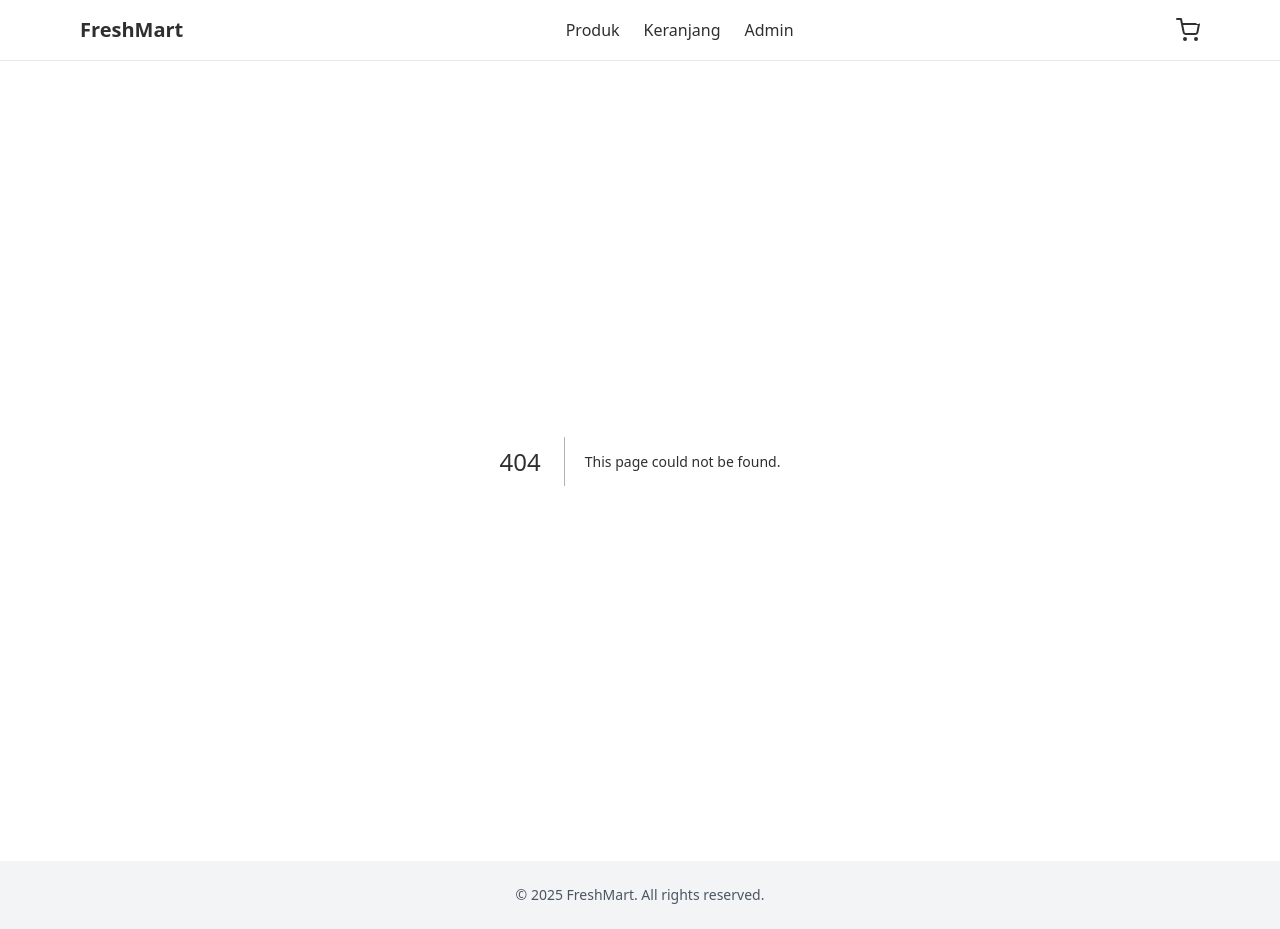
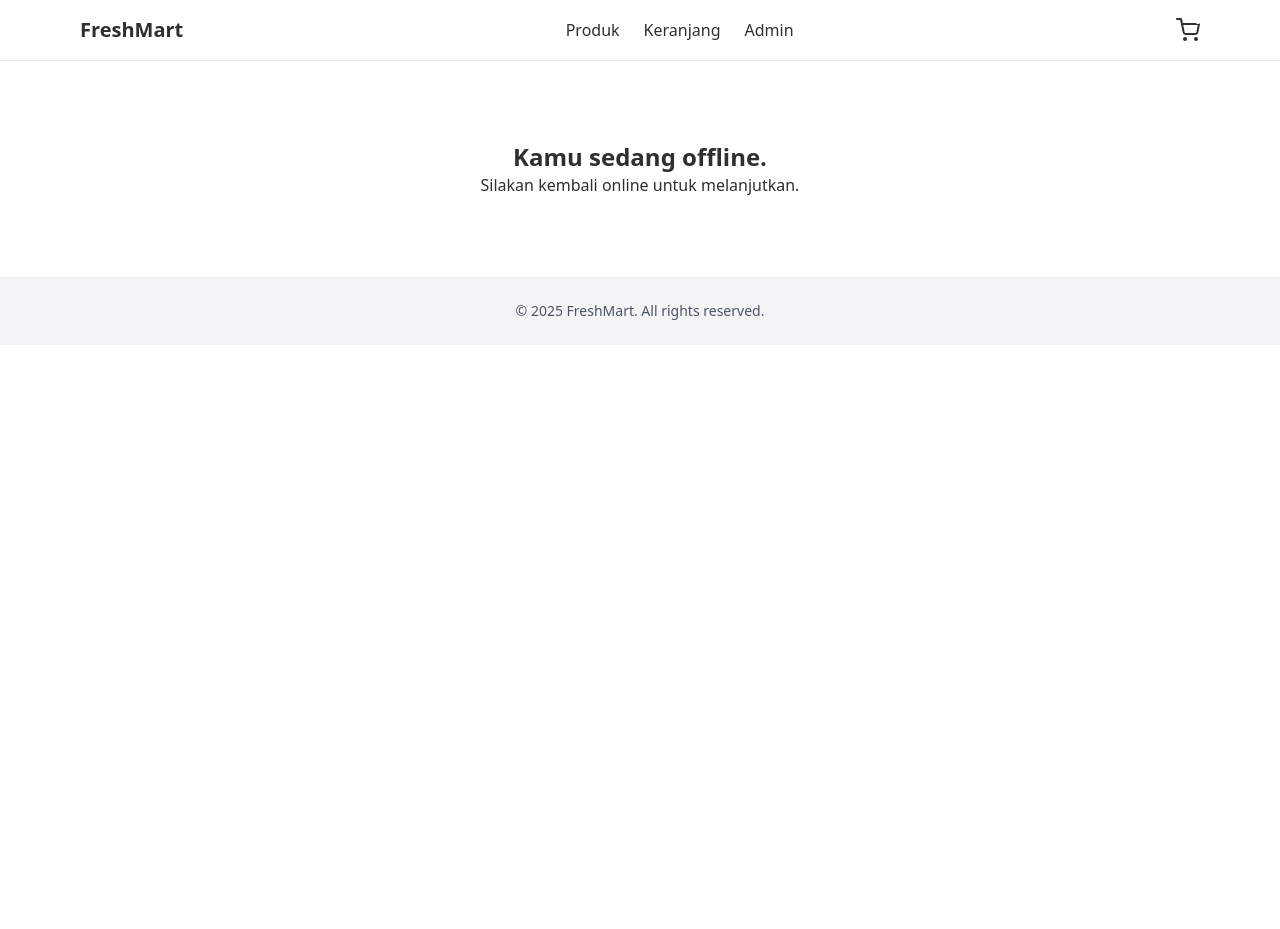
Before and after one commit to nopalpage/food-beverage-ecommerce, a Next.js app: page /offline in a window 1280 px wide. Before the commit this address had no page. After the commit the page ends 800 px from the top, so only its background shows below. Built offline with nearby package versions, Linux system fonts and the light colour scheme.

Commit message:
Create offline.js

```diff
--- /dev/null
+++ b/pages/offline.js
@@ -0,0 +1,8 @@
+export default function Offline() {
+  return (
+    <div className="text-center py-20">
+      <h1 className="text-2xl font-bold">Kamu sedang offline.</h1>
+      <p>Silakan kembali online untuk melanjutkan.</p>
+    </div>
+  );
+}
```
